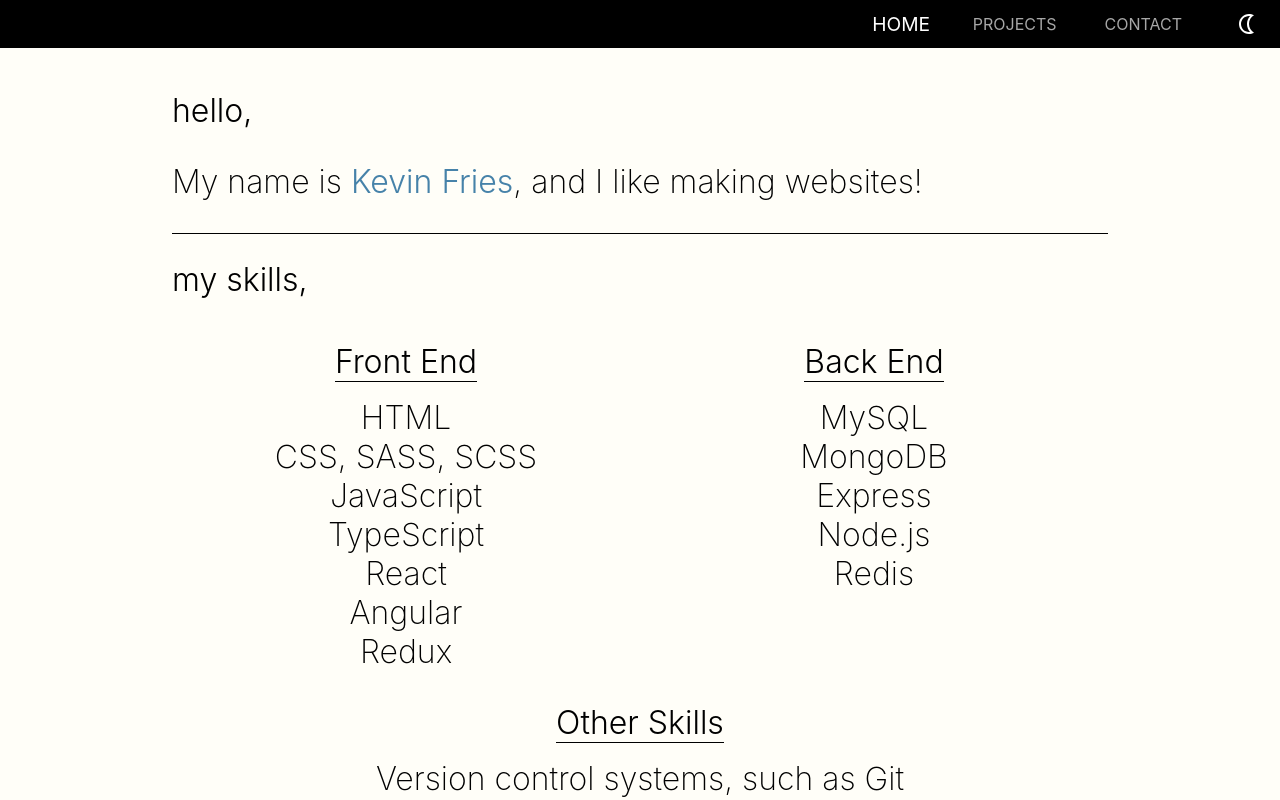
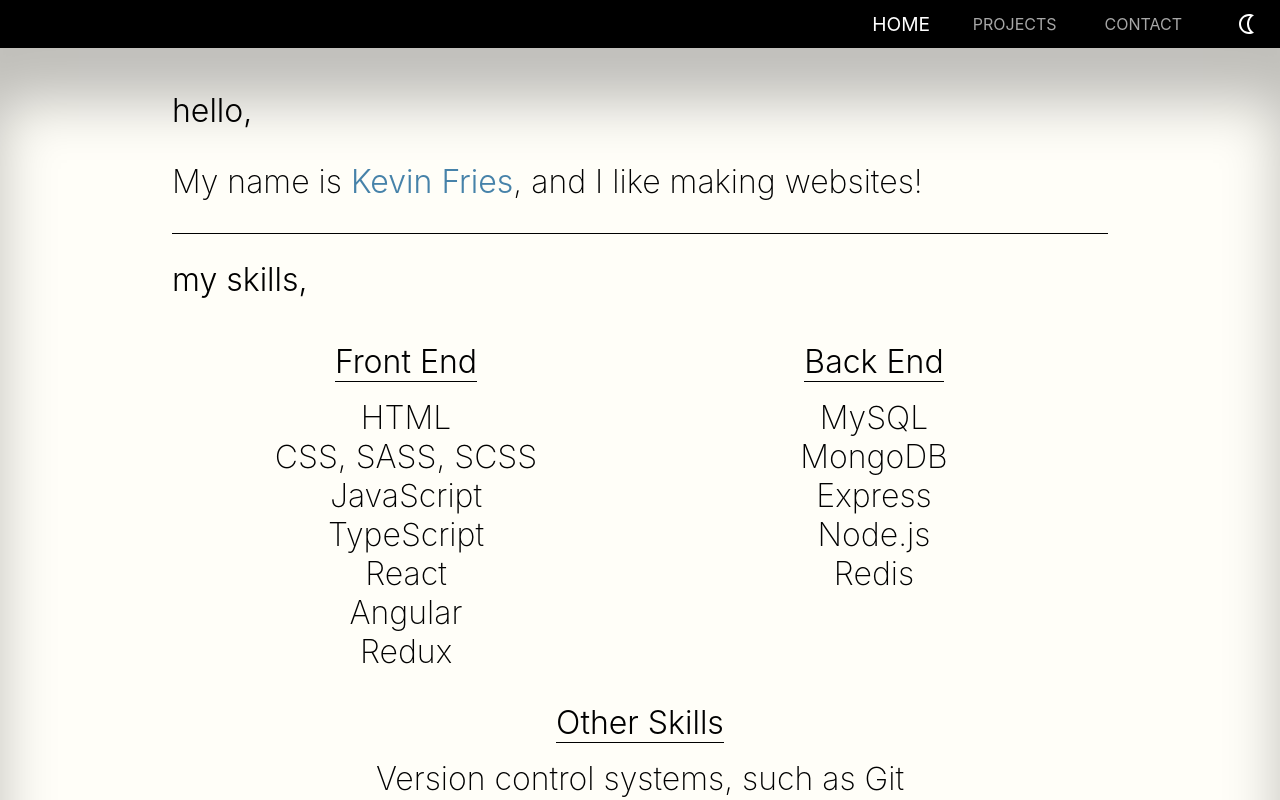
Before and after one commit to kevinsctfries/Portfolio, a React (Vite) app: page / in a window 1280 px wide. Shown: the top 800 px of the page. Built offline with nearby package versions, Linux system fonts and the light colour scheme.

Commit message:
Added box-shadow inset around main

```diff
--- a/src/App.css
+++ b/src/App.css
@@ -43,6 +43,9 @@
 
 main {
   padding: 1rem;
+  box-shadow: inset rgba(0, 0, 0, 0.25) 0px 54px 55px,
+    rgba(0, 0, 0, 0.12) 0px -12px 30px, rgba(0, 0, 0, 0.12) 0px 4px 6px,
+    rgba(0, 0, 0, 0.17) 0px 12px 13px, rgba(0, 0, 0, 0.09) 0px -3px 5px;
 }
 
 h2 {
```
